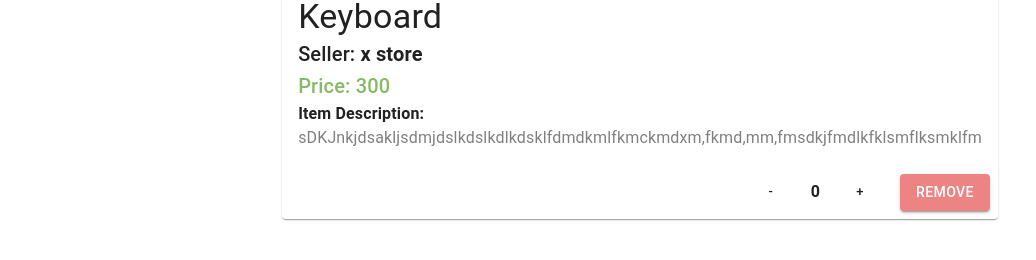
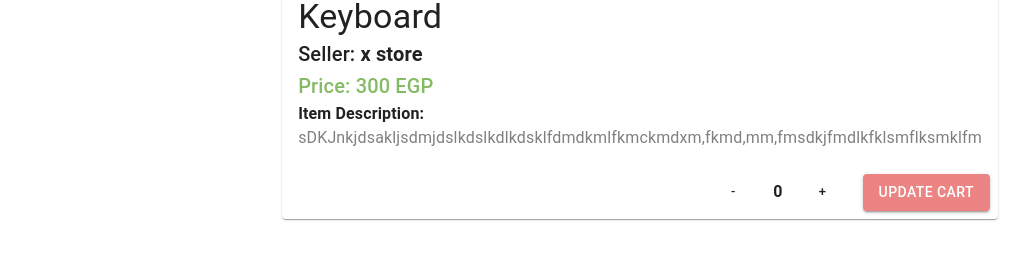
Before and after one commit to dinaabdulrasoul/Bargain-Marketplace-Frontend, a React (Create React App) app in the folder Products Page/: page /single-product in a window 1280 px wide. Shown: the part 510-770 px from the top of the page, without its empty margins (0-1036 px from the left). Built offline with nearby package versions, Linux system fonts and the light colour scheme.

Commit message:
handle cart quantity

```diff
--- a/Products Page/src/components/SingleProduct/SingleProduct.jsx
+++ b/Products Page/src/components/SingleProduct/SingleProduct.jsx
@@ -9,6 +9,24 @@ import {useState} from 'react';
 
 const SingleProduct = ({product}) => {
     const [count, setCount] = useState(product.quantity);
+    const [total_price, setTotalPrice] = useState((product.price)*count);
+
+    const increaseQuantity = (count, price) => {
+        count = count + 1;
+        setCount(count);
+        price = count * price;
+        setTotalPrice(price);
+
+    };
+    const decreaseQuantity = (count,price) => {
+    if(count!==0)
+    {   count = count - 1;
+        setCount(count);
+        price = count * price;
+        setTotalPrice(price); }
+};
+
+
     const classes = useStyles();
         return (
             <Grid   container
@@ -30,7 +48,7 @@ const SingleProduct = ({product}) => {
         <Typography variant = "h6">Seller: <strong>{product.seller_name}</strong></Typography>
         <div className = {classes.cardContent}>
                 <Typography variant = "h6" style={{color: "#85bb65"}}>
-                Price: {product.price}
+                Price: {product.price} EGP
                 </Typography>
         </div>
         <Typography> <strong> Item Description: </strong> </Typography>
@@ -39,14 +57,24 @@ const SingleProduct = ({product}) => {
             <CardActions className = {classes.cardActions} alignItems="center"
             justifyContent="center">
                 <div className = {classes.buttons}>
-                    <Button type="button" size="small" onClick={() => {if(count!==0) setCount(count - 1)}}>-</Button>
+                    <Button type="button" size="small" onClick={() => decreaseQuantity(count, product.price)}>-</Button>
                     </div>
                     <Typography><strong>{count}</strong></Typography>
                     <div>
-                    <Button type="button" size="small" onClick={() => setCount(count + 1)}>+</Button>
+                    <Button type="button" size="small" onClick={() => increaseQuantity(count, product.price)}>+</Button>
                 </div>
-                <Button variant="contained" type="button" style = {{backgroundColor: "#EC8484"}} color='primary'>Remove</Button>
+
+
+                <div className = {classes.buttons}>
+                    <Button variant="contained" type="button" style = {{backgroundColor: "#EC8484"}} color='primary'>Update Cart</Button>
+                    </div>
             </CardActions>
+            { count!==0 && (
+            <div className = {classes.buttons}>
+                <Typography variant = "h6" style={{ textAlign: 'center' }} >
+                Total Price: <strong>{total_price}</strong>
+                </Typography>
+                </div> ) }
 
             </Card>
             </Grid>
```
